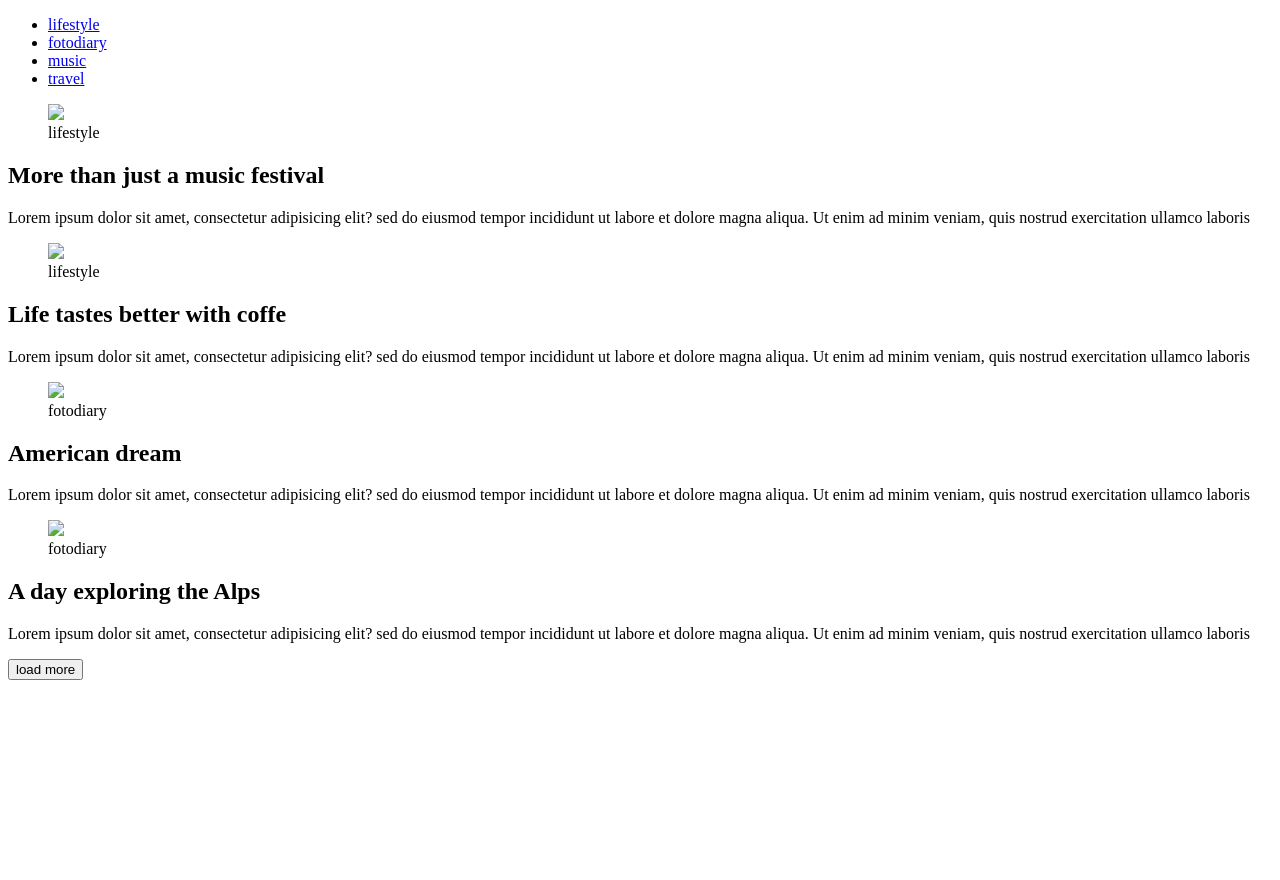
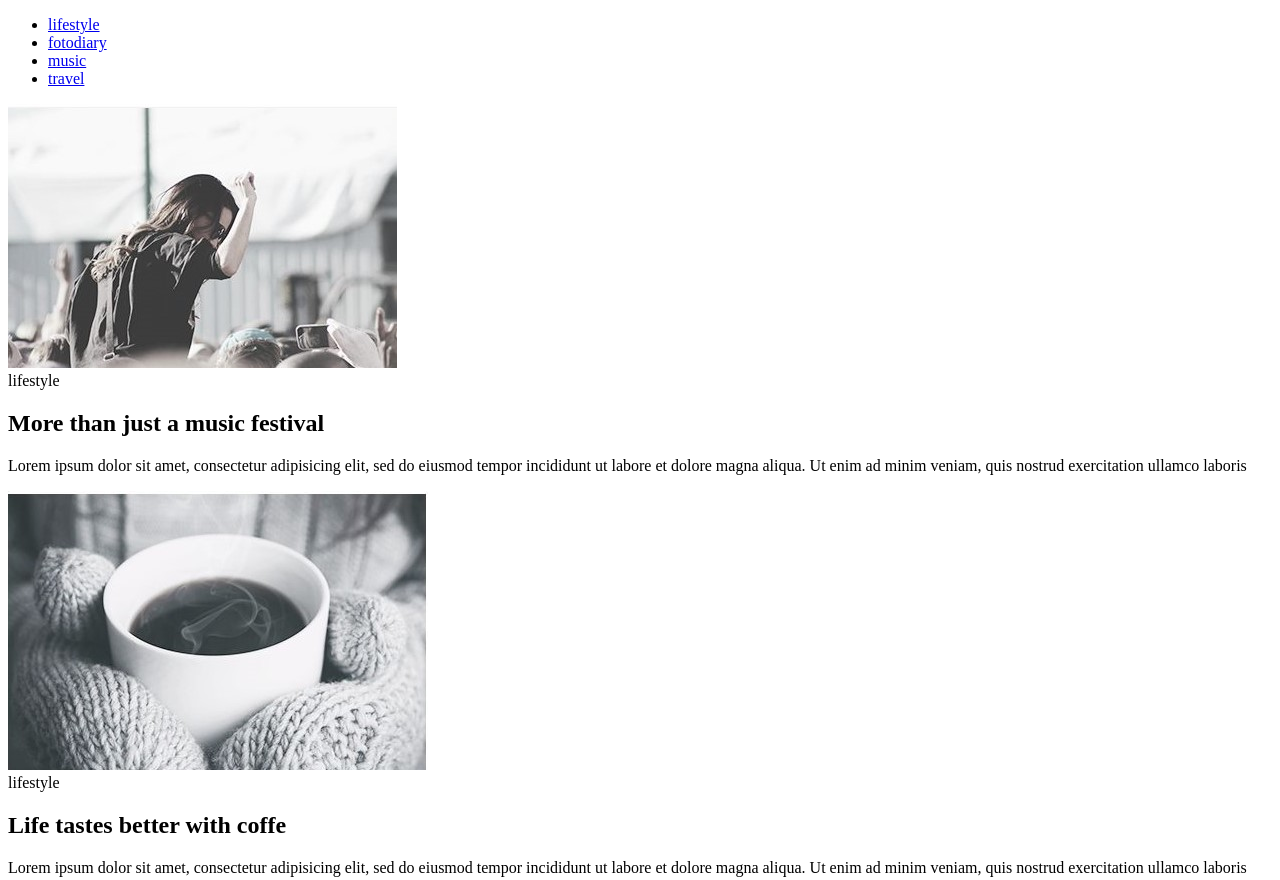
Before and after one commit to horianina/horianina-goit-fe-course, a plain HTML site: page module-01/index.html in a window 1280 px wide. Shown: the top 880 px of the page. Before the commit the page ends 800 px from the top, so only its background shows below. Drawn offline with Linux system fonts and the light colour scheme.

Commit message:
changed index.html

```diff
--- a/module-01/index.html
+++ b/module-01/index.html
@@ -3,7 +3,9 @@
     <head>
         <meta charset="UTF-8">
         <title>module-01</title>
+    </head>
 
+            <header>
              <nav>
               <ul>
                 <li><a href="#">lifestyle</a></li>
@@ -12,73 +14,62 @@
                 <li><a href="#">travel</a></li>
               </ul>
              </nav>
-    </head>
-    <body>
+            </header>
 
+            <main>
               <section>
-            <figure>
-           <img src="/work/goit-fe-courses/horianina-goit-fe-courses/module-01/img/1.jpg">
+                <article>
+                  <img src="img/1.jpg">
                   <figcaption>lifestyle</figcaption>
-           </figure>
-           <h2>
-               More than just a music festival
-           </h2>
+                  <h2>More than just a music festival</h2>
                   <p>
                      Lorem ipsum dolor sit amet, consectetur
-              adipisicing elit? sed do eiusmod tempor
+                     adipisicing elit, sed do eiusmod tempor
                      incididunt ut labore et dolore magna aliqua.
                      Ut enim ad minim veniam, quis nostrud exercitation
                      ullamco laboris
                   </p>
-        </section>
-        <section>
-            <figure>
-                <img src="/work/goit-fe-courses/horianina-goit-fe-courses/module-01/img/2.jpg">
+                </article>
+                <article>
+                     <img src="img/2.jpg">
                      <figcaption>lifestyle</figcaption>
                      </figure>
-                <h2>
-                    Life tastes better with coffe
-                </h2>
+                     <h2>Life tastes better with coffe</h2>
                      <p>
                       Lorem ipsum dolor sit amet, consectetur
-                   adipisicing elit? sed do eiusmod tempor
+                      adipisicing elit, sed do eiusmod tempor
                       incididunt ut labore et dolore magna aliqua.
                       Ut enim ad minim veniam, quis nostrud exercitation
                       ullamco laboris
                      </p>
-        </section>
-        <section>
-            <figure>
-                <img src="/work/goit-fe-courses/horianina-goit-fe-courses/module-01/img/3.jpg">
+                </article>
+
+                <article>
+                    <img src="img/3.jpg">
                     <figcaption>fotodiary</figcaption>
-                </figure>
-                <h2>
-                    American dream
-                </h2>
+                    <h2>American dream</h2>
                     <p>
                       Lorem ipsum dolor sit amet, consectetur
-                   adipisicing elit? sed do eiusmod tempor
+                      adipisicing elit, sed do eiusmod tempor
                       incididunt ut labore et dolore magna aliqua.
                       Ut enim ad minim veniam, quis nostrud exercitation
                       ullamco laboris
                     </p>
-        </section>
-        <section>
-            <figure>
-                <img src="/work/goit-fe-courses/horianina-goit-fe-courses/module-01/img/4.jpg">
+                </article>
+                <article>
+                     <img src="img/4.jpg">
                      <figcaption>fotodiary</figcaption>
-                </figure>
-                <h2>
-                   A day exploring the Alps
-                </h2>
+                     <h2>A day exploring the Alps</h2>
                      <p>
                        Lorem ipsum dolor sit amet, consectetur
-                   adipisicing elit? sed do eiusmod tempor
+                       adipisicing elit, sed do eiusmod tempor
                        incididunt ut labore et dolore magna aliqua.
                        Ut enim ad minim veniam, quis nostrud exercitation
                        ullamco laboris
                      </p>
+                </article>
               </section>
+
              <button>load more</button>
-    </body>
+            </main>
 </html>
```
Lines whose indentation alone changed are shown as unchanged.
